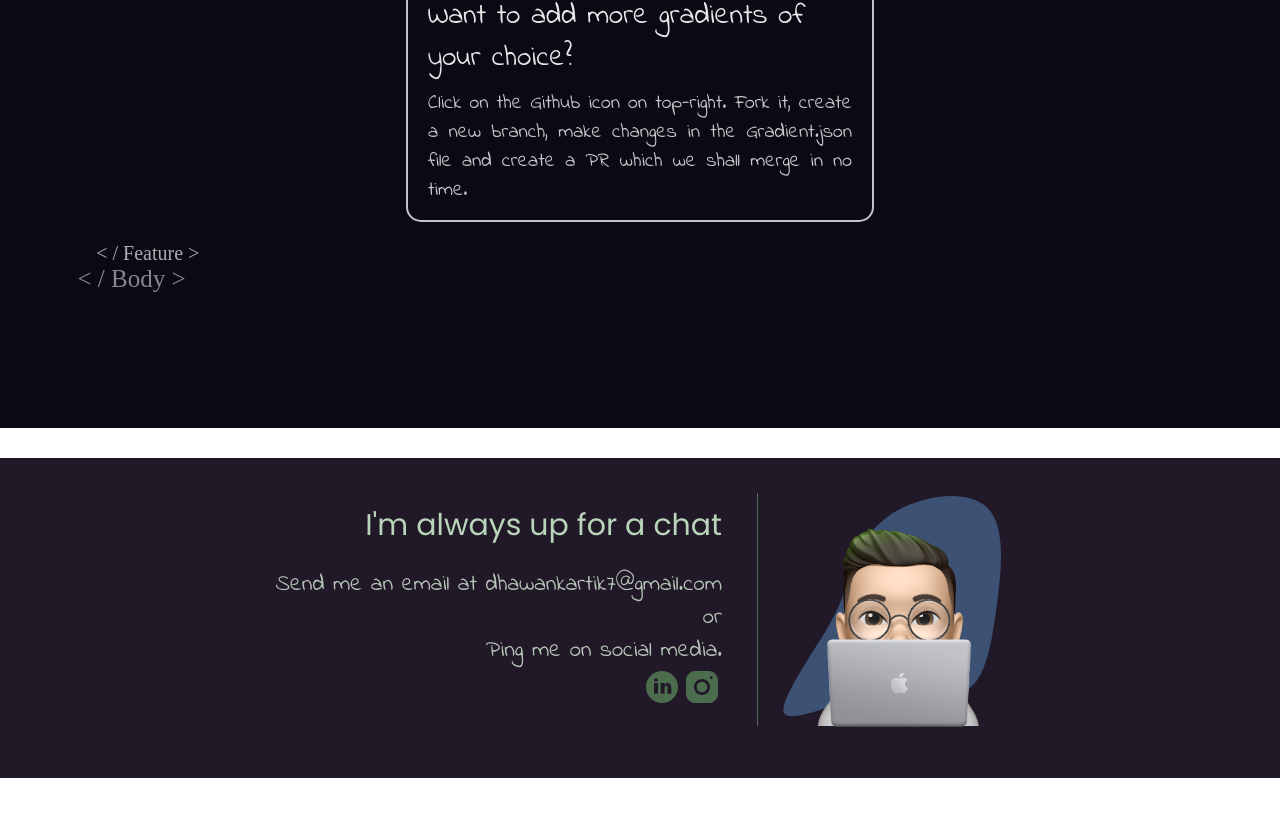
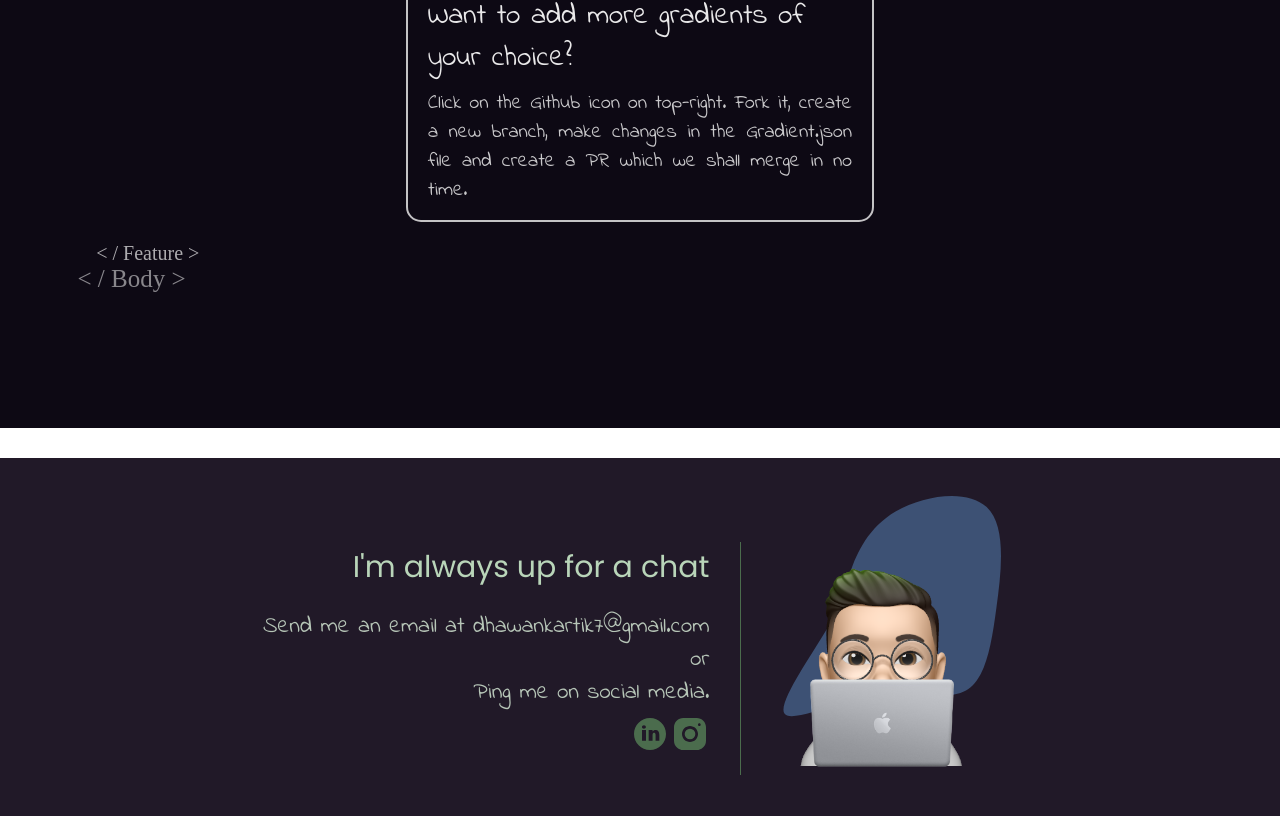
Before and after one commit to kartik-dhawan/gradient.k, a React (Create React App) app: page / in a window 1280 px wide. Shown: the part 876-1692 px from the top of the page. Built offline with nearby package versions, Linux system fonts and the light colour scheme; a web font is replaced by a local one.

Commit message:
gk2.0: added linkedIn and instagram links

```diff
--- a/src/Components/Board/Contact.js
+++ b/src/Components/Board/Contact.js
@@ -12,27 +12,38 @@ const Contact = () => {
           <div className="contactDetailsBody">or</div>
           <div className="contactDetailsBody">Ping me on social media.</div>
           <div className="socialIcons">
+            <a
+              href="https://www.linkedin.com/in/kartik-dhawan-13585b211/"
+              target="_blank"
+              rel="noreferrer"
+              className="linkedinIcon"
+            >
               <svg
-              className="linkedinIcon"
                 fill="#5d8e5db5"
                 xmlns="http://www.w3.org/2000/svg"
                 viewBox="0 0 30 30"
-              width="90px"
-              height="90px"
+                width="40px"
+                height="40px"
               >
                 <path d="M15,3C8.373,3,3,8.373,3,15c0,6.627,5.373,12,12,12s12-5.373,12-12C27,8.373,21.627,3,15,3z M10.496,8.403 c0.842,0,1.403,0.561,1.403,1.309c0,0.748-0.561,1.309-1.496,1.309C9.561,11.022,9,10.46,9,9.712C9,8.964,9.561,8.403,10.496,8.403z M12,20H9v-8h3V20z M22,20h-2.824v-4.372c0-1.209-0.753-1.488-1.035-1.488s-1.224,0.186-1.224,1.488c0,0.186,0,4.372,0,4.372H14v-8 h2.918v1.116C17.294,12.465,18.047,12,19.459,12C20.871,12,22,13.116,22,15.628V20z" />
               </svg>
+            </a>
+            <a
+              href="https://instagram.com/notkartikk"
+              target="_blank"
+              className="linkedinIcon"
+              rel="noreferrer"
+            >
               <svg
-              className="instagramIcon"
                 fill="#5d8e5db5"
                 xmlns="http://www.w3.org/2000/svg"
                 viewBox="0 0 30 30"
-              width="90px"
-              height="90px"
+                width="40px"
+                height="40px"
               >
-              {" "}
                 <path d="M 9.9980469 3 C 6.1390469 3 3 6.1419531 3 10.001953 L 3 20.001953 C 3 23.860953 6.1419531 27 10.001953 27 L 20.001953 27 C 23.860953 27 27 23.858047 27 19.998047 L 27 9.9980469 C 27 6.1390469 23.858047 3 19.998047 3 L 9.9980469 3 z M 22 7 C 22.552 7 23 7.448 23 8 C 23 8.552 22.552 9 22 9 C 21.448 9 21 8.552 21 8 C 21 7.448 21.448 7 22 7 z M 15 9 C 18.309 9 21 11.691 21 15 C 21 18.309 18.309 21 15 21 C 11.691 21 9 18.309 9 15 C 9 11.691 11.691 9 15 9 z M 15 11 A 4 4 0 0 0 11 15 A 4 4 0 0 0 15 19 A 4 4 0 0 0 19 15 A 4 4 0 0 0 15 11 z" />
               </svg>
+            </a>
           </div>
         </div>
         <div className="bitmojiContact">
--- a/src/index.css
+++ b/src/index.css
@@ -160,7 +160,7 @@ body {
   bottom: 0;
   left: 0;
   z-index: 100000000;
-  background-color: #1e1e1e;
+  background-color: #18131d;
   width: 100%;
   height: 33vh;
   display: -webkit-box;
@@ -264,13 +264,19 @@ body {
   font-weight: 600;
   font-size: 17px;
   cursor: pointer;
-  height: 6vh;
-  width: 10vh;
+  height: 4rem;
+  width: 8rem;
+  background-color: #211928;
+  border-bottom: 1px solid #5543644b;
+  border-right: 1px solid #5543644b;
+  border-left: 1px solid #5543644b;
 }
 
 .popup .popup-buttons #copy-btn, .popup .popup-buttons #add-btn {
-  width: 6vh;
-  border: 1px solid #454545;
+  width: 4rem;
+  border-bottom: 1px solid #5543644b;
+  border-right: 1px solid #5543644b;
+  border-left: 1px solid #5543644b;
 }
 
 .popup .close-bar {
@@ -327,7 +333,7 @@ body {
   position: absolute;
   left: 0;
   z-index: 100000000;
-  background-color: #1e1e1e;
+  background-color: #211928;
   width: 100%;
   height: 30vh;
   display: -webkit-box;
@@ -785,7 +791,7 @@ body {
 
 @media (min-width: 900px) {
   .contactPage {
-    height: 20rem;
+    height: 25rem;
   }
 }
 
@@ -800,6 +806,12 @@ body {
   width: -webkit-max-content;
   width: -moz-max-content;
   width: max-content;
+  -webkit-box-align: center;
+      -ms-flex-align: center;
+          align-items: center;
+  -webkit-box-pack: center;
+      -ms-flex-pack: center;
+          justify-content: center;
 }
 
 .contactPage .contactContainer .detailsContact {
@@ -807,8 +819,16 @@ body {
   margin: 0px 16px;
   width: 500px;
   height: 200px;
-  padding: 5px 35px 28px 0px;
+  padding: 5px 0px 28px 0px;
   text-align: center;
+  display: -webkit-box;
+  display: -ms-flexbox;
+  display: flex;
+  -webkit-box-orient: vertical;
+  -webkit-box-direction: normal;
+      -ms-flex-direction: column;
+          flex-direction: column;
+  place-content: center;
 }
 
 .contactPage .contactContainer .detailsContact .contactDetailsHead {
@@ -838,11 +858,27 @@ body {
 .contactPage .contactContainer .detailsContact .socialIcons .instagramIcon {
   height: 40px;
   width: 40px;
+  cursor: pointer;
+  -webkit-transition: 200ms all ease;
+  transition: 200ms all ease;
+}
+
+.contactPage .contactContainer .detailsContact .socialIcons .instagramIcon:hover {
+  -webkit-transform: scale(1.1);
+          transform: scale(1.1);
 }
 
 .contactPage .contactContainer .detailsContact .socialIcons .linkedinIcon {
   height: 40px;
   width: 40px;
+  cursor: pointer;
+  -webkit-transition: 200ms all ease;
+  transition: 200ms all ease;
+}
+
+.contactPage .contactContainer .detailsContact .socialIcons .linkedinIcon:hover {
+  -webkit-transform: scale(1.1);
+          transform: scale(1.1);
 }
 
 @media (min-width: 900px) {
@@ -855,40 +891,22 @@ body {
   .contactPage .contactContainer .detailsContact {
     border-bottom: none;
     border-right: 1px solid #5d8e5db5;
-    margin: 0px 16px;
     width: 900px;
     height: 200px;
-    padding: 5px 35px 28px 0px;
     text-align: right;
   }
   .contactPage .contactContainer .detailsContact .contactDetailsHead {
-    font-size: 30px;
-    margin: 5px 0px 20px 0px;
-    color: #b9d5b9;
+    margin: 5px 30px 20px 0px;
   }
   .contactPage .contactContainer .detailsContact .contactDetailsBody {
-    font-family: 'Indie Flower';
-    font-size: 23px;
-    color: #cee1cedc;
+    margin-right: 30px;
   }
   .contactPage .contactContainer .detailsContact .socialIcons {
-    display: -webkit-box;
-    display: -ms-flexbox;
-    display: flex;
     -webkit-box-pack: end;
         -ms-flex-pack: end;
             justify-content: flex-end;
-    -webkit-box-align: center;
-        -ms-flex-align: center;
-            align-items: center;
-  }
-  .contactPage .contactContainer .detailsContact .socialIcons .instagramIcon {
-    height: 40px;
-    width: 40px;
-  }
-  .contactPage .contactContainer .detailsContact .socialIcons .linkedinIcon {
-    height: 40px;
-    width: 40px;
+    margin-right: 30px;
+    margin-top: 5px;
   }
   .contactPage .contactContainer .bitmojiContact {
     width: 700px;
@@ -898,7 +916,7 @@ body {
   }
   .contactPage .contactContainer .bitmojiBlob {
     top: -40px;
-    right: 12%;
+    right: 9%;
   }
 }
 
@@ -937,7 +955,7 @@ body {
   height: 390px;
   width: 390px;
   position: absolute;
-  right: 25%;
+  right: 20%;
   top: 0px;
 }
 
--- a/src/styles/components/_contact.scss
+++ b/src/styles/components/_contact.scss
@@ -5,20 +5,25 @@
     background-color: rgb(33, 25, 40);
     height: 40rem;
     @include l{
-        height: 20rem;
+        height: 25rem;
     }
     @include center-flex('row');
     .contactContainer{
         display: flex;
         flex-direction: column-reverse ;
         width: max-content;
+        align-items: center;
+        justify-content: center;
         .detailsContact{
             border-bottom: 1px solid #5d8e5db5;
             margin: 0px 16px;
             width: 500px;
             height: 200px;
-            padding: 5px 35px 28px 0px;
+            padding: 5px 0px 28px 0px;
             text-align: center;
+            display: flex;
+            flex-direction: column;
+            place-content: center;
             .contactDetailsHead{
                 font-size: 30px;
                 margin: 5px 0px 20px 0px;
@@ -36,10 +41,20 @@
                 .instagramIcon{
                     height: 40px;
                     width: 40px;
+                    cursor: pointer;
+                    transition: 200ms all ease;
+                    &:hover{
+                        transform: scale(1.1);
+                    }
                 }
                 .linkedinIcon{
                     height: 40px;
                     width: 40px;
+                    cursor: pointer;
+                    transition: 200ms all ease;
+                    &:hover{
+                        transform: scale(1.1);
+                    }
                 }
             }
         }
@@ -48,33 +63,19 @@
             .detailsContact{
                 border-bottom: none;
                 border-right: 1px solid #5d8e5db5;
-                margin: 0px 16px;
                 width: 900px;
                 height: 200px;
-                padding: 5px 35px 28px 0px;
                 text-align: right;
                 .contactDetailsHead{
-                    font-size: 30px;
-                    margin: 5px 0px 20px 0px;
-                    color: #b9d5b9;
+                    margin: 5px 30px 20px 0px;
                 }
                 .contactDetailsBody{
-                    font-family: 'Indie Flower';
-                    font-size: 23px;
-                    color: #cee1cedc;
+                    margin-right: 30px;
                 }
                 .socialIcons{
-                    display: flex;
                     justify-content: flex-end;
-                    align-items: center;
-                    .instagramIcon{
-                        height: 40px;
-                        width: 40px;
-                    }
-                    .linkedinIcon{
-                        height: 40px;
-                        width: 40px;
-                    }
+                    margin-right: 30px;
+                    margin-top: 5px;
                 }
             }
             .bitmojiContact{
@@ -83,7 +84,7 @@
             }
             .bitmojiBlob{
                     top: -40px;
-                    right: 12%;
+                    right: 9%;
             }
         }
         @include xl{
@@ -111,7 +112,7 @@
         height: 390px;
         width: 390px;
         position: absolute;
-        right: 25%;
+        right: 20%;
         top: 0px;
         @include m{
             right: 33%;
--- a/src/styles/components/_copyDialog.scss
+++ b/src/styles/components/_copyDialog.scss
@@ -3,7 +3,7 @@
     position: absolute;
     left: 0;
     z-index: 100000000;
-    background-color: #1e1e1e;
+    background-color: rgb(33, 25, 40);
     width: 100%;
     height: 30vh;
     @include center-flex(column);
```
Also changed, not shown: src/styles/components/_popup.scss (+11 -5 lines), 1 other file (tests, documents, lock files or other folders). Lines whose indentation alone changed are shown as unchanged.
